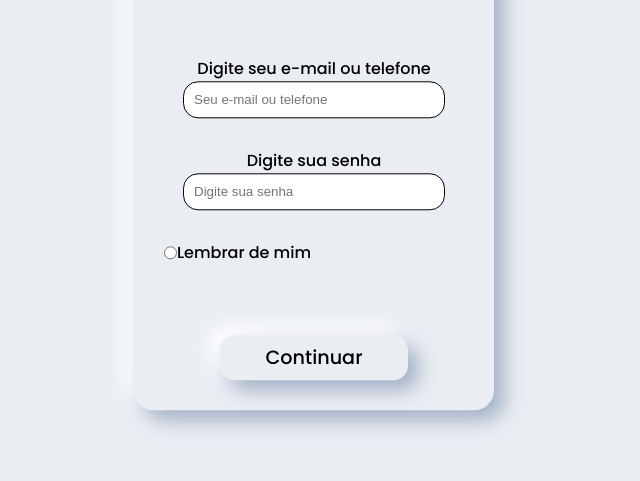
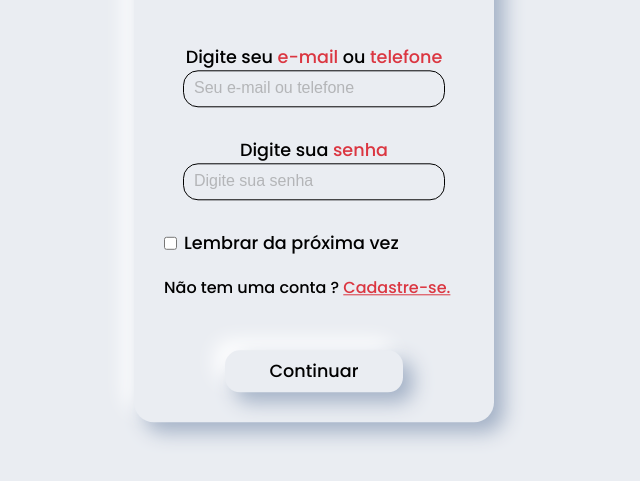
Before and after one commit to pgdinelli/catzz, a plain HTML site: page login.html in a window 1280 px wide. Shown: the part 301-782 px from the top of the page, without its empty margins (326-966 px from the left). Drawn offline with Linux system fonts and the light colour scheme.

Commit message:
color of login page

```diff
--- a/login.html
+++ b/login.html
@@ -16,20 +16,21 @@
         </div>
         <div class="input-group">
             <div class="nome">
-                <label for="name-or-email">Digite seu e-mail ou telefone</label> <br>
+                <label for="name-or-email" id="labels">Digite seu<span class="span-color"> e-mail</span> ou <span class="span-color">telefone</span></label> <br>
                 <input type="text" name="" id="name-or-email" placeholder="Seu e-mail ou telefone">
             </div>
             <div class="senha">
-                <label for="senha">Digite sua senha</label> <br>
+                <label for="senha" id="labels">Digite sua <span class="span-color">senha</span></label> <br>
                 <input type="password" name="" id="senha" placeholder="Digite sua senha ">
             </div>
         </div>
         <div class="check">
-            <input type="radio" name="" id="lembrar">
-            <label for="lembrar">Lembrar de mim </label>
+            <input type="checkbox" name="" id="lembrar">
+            <label for="lembrar" id="labels">Lembrar da próxima vez</label>
         </div>
+        <p class="text">Não tem uma conta ? <a href="cadastro.php" class="a">Cadastre-se.</a></p>
         <div class="button-submit">
-            <button type="submit" class="sub"> Continuar </button>
+            <button type="submit" class="sub" id="labels"> Continuar </button>
         </div>
     </div>
 </body>
--- a/style.css
+++ b/style.css
@@ -155,21 +155,33 @@ a {
   display: block;
   padding-bottom: 30px;
 }
-.input-group{
+.input-group {
   text-align: center;
 }
-.nome input{
-  border:  1px solid black;
+.nome input {
+  background-color: #eaedf2;
+  border: 1px solid black;
   border-radius: 15px;
   padding: 10px;
   width: 80%;
+  outline: none;
 }
-.senha input{
-  border:  1px solid black;
+.nome input::placeholder {
+  font-size: 1.2em;
+  color: rgba(128, 128, 128, 0.509);
+}
+.senha input {
+  background-color: #eaedf2;
+  border: 1px solid black;
   border-radius: 15px;
   padding: 10px;
   margin: auto;
   width: 80%;
+  outline: none;
+}
+.senha input::placeholder {
+  font-size: 1.2em;
+  color: rgba(128, 128, 128, 0.509);
 }
 .senha {
   display: block;
@@ -177,9 +189,23 @@ a {
 }
 .check {
   display: flex;
-  padding-bottom: 70px;
+  padding-bottom: 19px;
 }
-.title h1::after{
+.text{
+  padding-bottom: 50px;
+  font-size: 1em;
+}
+.span-color{
+  color: #db3641;
+}
+.a{
+  font-size: 1em;
+  color: #db3641;
+}
+#labels {
+  font-size: 1.1em;
+}
+.title h1::after {
   content: "";
   display: block;
   width: 15rem;
@@ -203,7 +229,10 @@ a {
   border-radius: 15px;
   box-shadow: 10px 10px 20px #a3b1c6, -10px -10px 20px #ffffff;
 }
-.img-logo{
+.check label {
+  margin-left: 7px;
+}
+.img-logo {
   width: 250px;
   padding-bottom: 30px;
 }
@@ -212,13 +241,14 @@ a {
   font-family: "poppins";
   font-size: 1.2em;
 }
-@media (max-width: 768px){
-  .title{
+
+@media (max-width: 768px) {
+  .title {
     width: 300px;
     font-size: 1em;
   }
   .nome {
-  padding-top: 40px;
-  padding-bottom: 30px;
+    padding-top: 40px;
+    padding-bottom: 30px;
+  }
 }
-}
```
